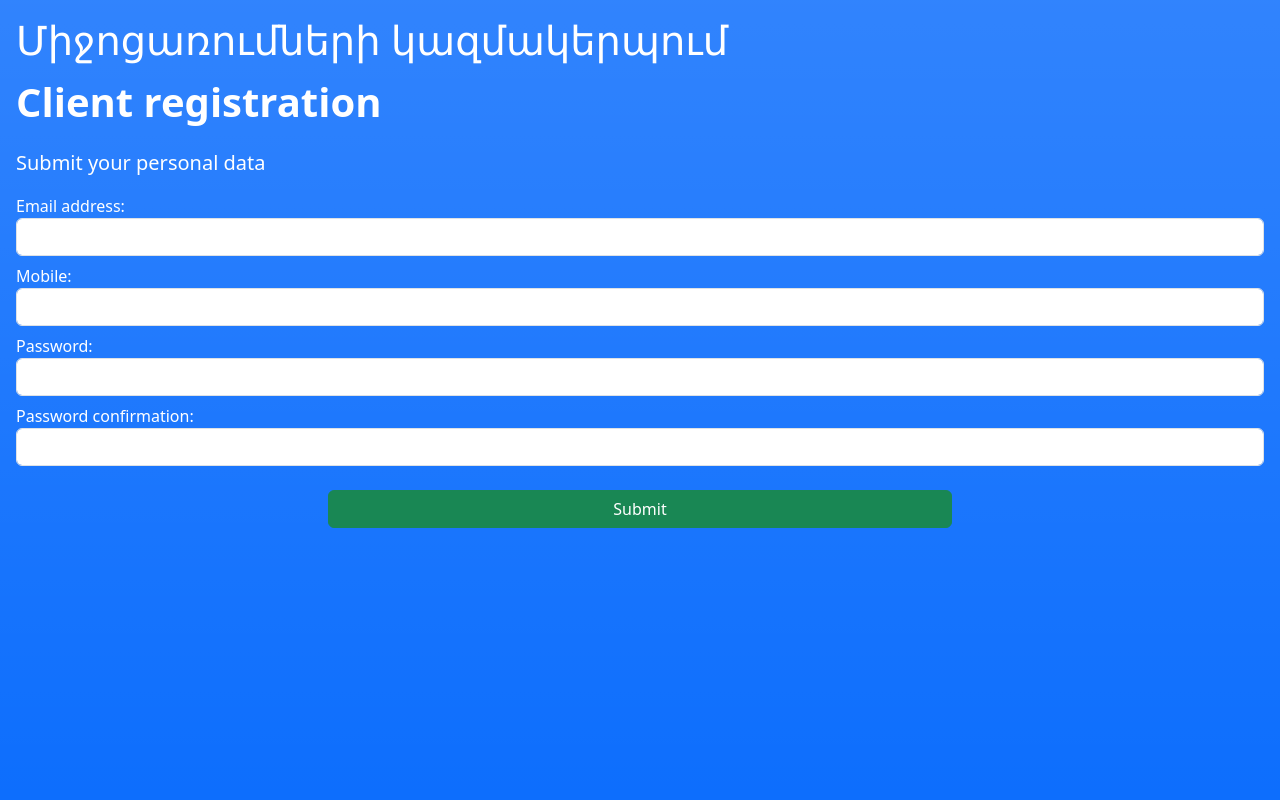
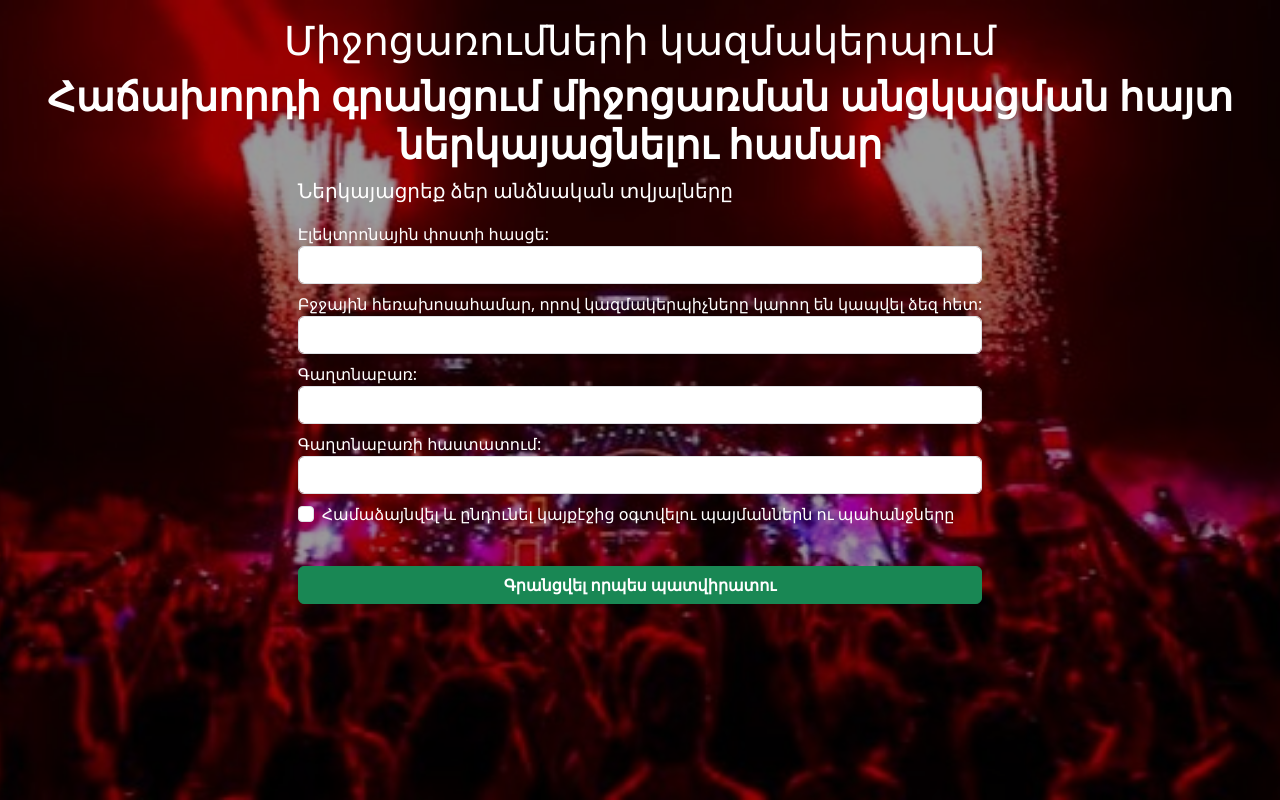
Before and after one commit to EnCo-de/EventPlanner, a Django app: page /accounts/client_create/ in a window 1280 px wide. Run offline with Django 5.2, Linux system fonts and the light colour scheme.

Commit message:
translate pages

```diff
--- a/customauth/forms.py
+++ b/customauth/forms.py
@@ -9,11 +9,16 @@ class ClientCreationForm(forms.ModelForm):
 
     class Meta:
         model = ClientUserModel
-        fields = ['email',  'mobile']
+        fields = ['email', 'mobile']
+        labels = {
+            'email': 'Էլեկտրոնային փոստի հասցե', # 'Էլ.փոստի հասցե',
+            'mobile': 'Բջջային հեռախոսահամար, որով կազմակերպիչները կարող են կապվել ձեզ հետ'
+        }
 
-    password1 = forms.CharField(label="Password", widget=forms.PasswordInput)
+    password1 = forms.CharField(label="Գաղտնաբառ", widget=forms.PasswordInput)
     password2 = forms.CharField(
-        label="Password confirmation", widget=forms.PasswordInput
+        label="Գաղտնաբառի հաստատում", widget=forms.PasswordInput,
+        empty_value="Կրկնեք ձեր գաղտնաբառը"
     )
 
     def __init__(self, *args, **kwargs):
@@ -26,7 +31,7 @@ class ClientCreationForm(forms.ModelForm):
         password1 = self.cleaned_data.get("password1")
         password2 = self.cleaned_data.get("password2")
         if password1 and password2 and password1 != password2:
-            raise ValidationError("Passwords don't match")
+            raise ValidationError("Գաղտնաբառերը չեն համընկնում")
         return password2
 
     def save(self, commit=True):
--- a/customauth/models.py
+++ b/customauth/models.py
@@ -5,7 +5,7 @@ from django.core.validators import EmailValidator, MinLengthValidator, RegexVali
 # Create your models here.
 class ClientUserModel(AbstractUser):
     email = models.EmailField(
-        verbose_name="email address",
+        verbose_name="Էլ.փոստի հասցե",
         max_length=255,
         unique=True,
     )
--- a/customauth/templates/customauth/create.html
+++ b/customauth/templates/customauth/create.html
@@ -1,22 +1,37 @@
 {% extends "clients/base.html" %}
+{% load static %}
 
 {% block content %}
-<main class="d-flex flex-nowrap  vh-100 vw-100 m-0 p-0">
+<main class="d-flex flex-nowrap  vh-100 vw-100 m-0 p-0"
+  style="background-image:
+    url({% static 'images/stage-fireworks.jpg' %});
+    background-size: cover;
+    background-position: center center;">
+
     <!-- <aside></aside> -->
-
-      <div class="min-vh-100 mh-100 overflow-auto flex-grow-1 p-3 bg-primary bg-gradient text-white">
+      <div class="min-vh-100 mh-100 overflow-auto flex-grow-1 p-3 text-white text-center"
+      style="background-color: #0006;">
       <h1>Միջոցառումների կազմակերպում</h1>
-        <p class="fs-1 fw-bold">Client registration </p>
-              <p class="fs-5">Submit your personal data</p>
+        <h2 class="fs-1 fw-bold">Հաճախորդի գրանցում
+          միջոցառման անցկացման հայտ ներկայացնելու համար</h2>
+        <div class="text-start d-inline-block"
+          style="@include media-breakpoint-up(md) {'width: 50%;'}">
+            <p class="fs-5">Ներկայացրեք ձեր անձնական տվյալները</p>
 
               <form action="{% url 'client_create' %}" method="post">
                 {% csrf_token %}
                 {{ form }}
-                <div class="d-grid gap-2 col-6 mx-auto mt-4 mb-4">
-                  <input type="submit" value="Submit" class="btn btn-success">
+                <div class="mb-3 form-check form-check-inline">
+                  <input type="checkbox" required class="form-check-input" id="exampleCheck1">
+                  <label class="form-check-label" for="exampleCheck1"
+                  >Համաձայնվել և ընդունել կայքէջից օգտվելու պայմաններն ու պահանջները</label>
+                </div>
+                <div class="d-grid gap-2 mx-auto mt-4 mb-4">
+                  <input type="submit" class="btn btn-success fw-bolder text-wrap"
+                  value="Գրանցվել որպես պատվիրատու">
                 </div>
               </form>
-
+        </div>
       </div>
     </main>
 
--- a/customauth/views.py
+++ b/customauth/views.py
@@ -15,7 +15,8 @@ def client_create(request):
         if form.is_valid():
             client = form.save()
             html_message = '''<strong>Շնորհավորանքներ !</strong>
-                <br>Ձեր դիմումը հաջողությամբ ամրագրվել է, փորձեք մուտք գործել:
+                <br>Ձեր գրանցման դիմումը հաջողությամբ ընդունվել է:
+                Փորձեք մուտք գործել:
                 '''
             success(request, html_message)
             return redirect('login')
@@ -45,11 +46,11 @@ def client_edit(request):
     form = ClientCreationForm()
     return render(request, 'customauth/client_edit.html', {'form': form})
 
-@login_required
 def logout_view(request):
-    logout(request)
-    html_message = f'''<strong>Դուք դուրս եք եկել:</strong>
-        <br>Կրկին փորձեք <a href="{reverse('login')}" class="alert-link">մուտք գործել </a>
-        '''
-    info(request, html_message)
+    if request.user.is_authenticated:
+        logout(request)
+        html_message = f'''<strong>Դուք դուրս եք եկել:</strong>
+            <br>Կրկին փորձեք <a href="{reverse('login')}" class="alert-link">մուտք գործել </a>
+            '''
+        info(request, html_message)
     return redirect('index')
```
Also changed, not shown: clients/models.py (+9 -4 lines), clients/templates/clients/discard_order.html (+13 -22 lines), clients/templates/clients/ordering.html (+4 -4 lines), clients/templates/clients/sidebar.html (+20 -22 lines), EventPlanner/static/images/stage-fireworks.jpg (added).
